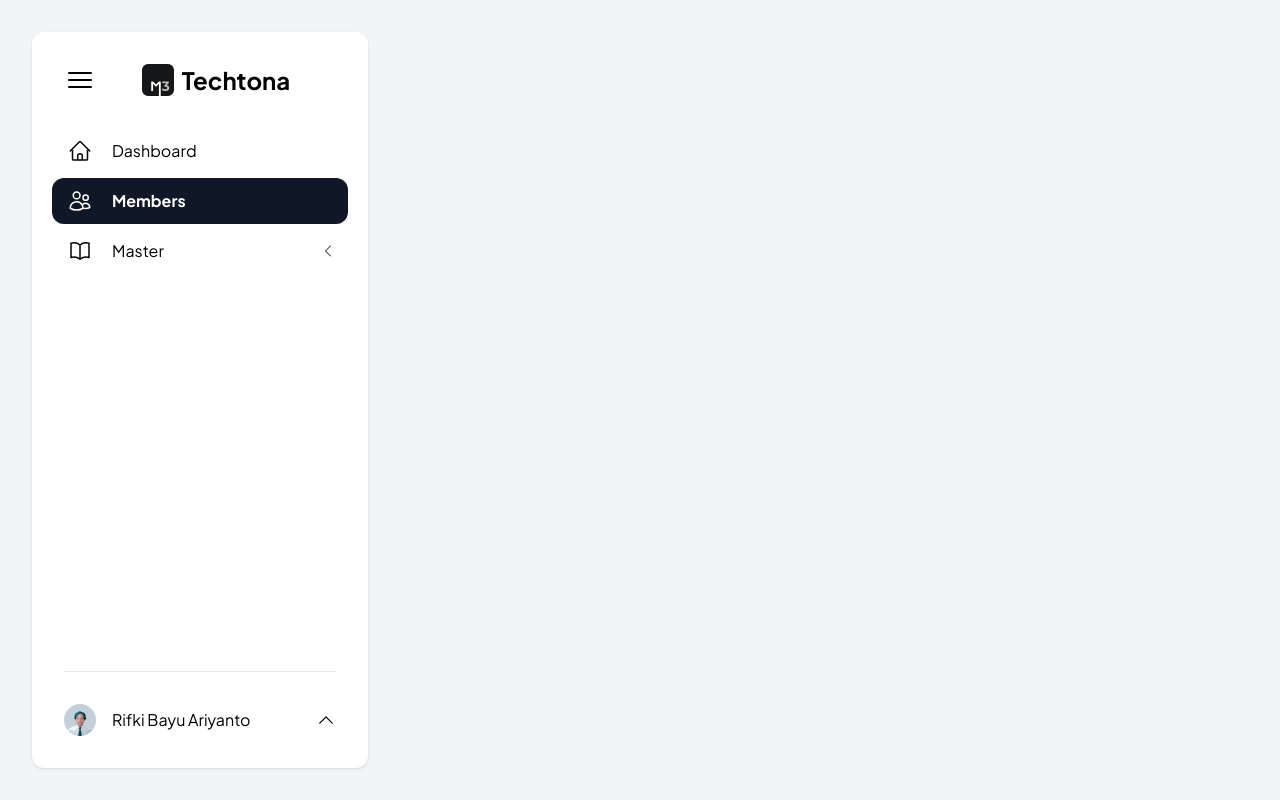
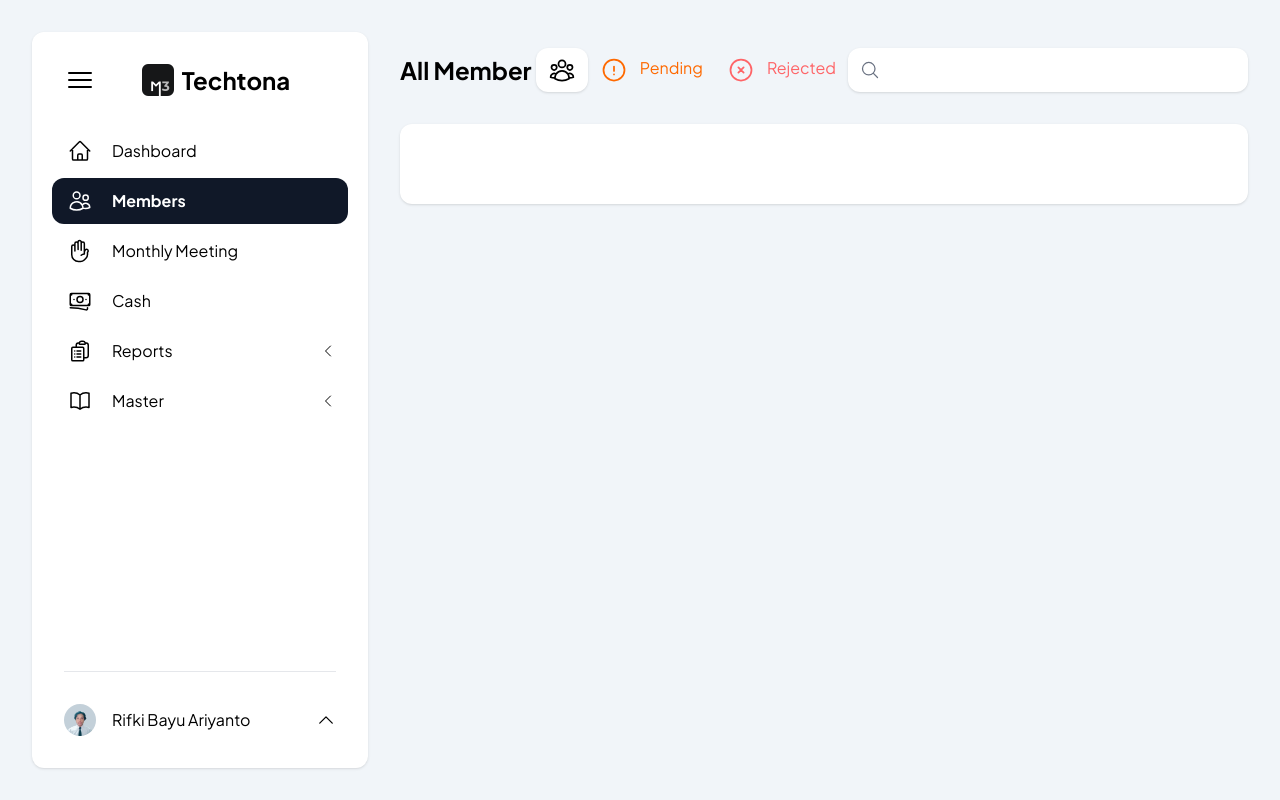
Before and after one commit to rifkibayuariy/karang-taruna, a Next.js app: page /admin/members in a window 1280 px wide. Built offline with nearby package versions, Linux system fonts and the light colour scheme.

Commit message:
basic admin member

```diff
--- /dev/null
+++ b/app/admin/cash/page.tsx
@@ -0,0 +1,3 @@
+export default function Cash() {
+    return (<></>);
+};
--- a/app/admin/layout.tsx
+++ b/app/admin/layout.tsx
@@ -2,7 +2,7 @@ import SideNavLayout from "@/components/admin/sidenavlayout";
 
 export default function Layout({ children } : { children: React.ReactNode }) {
     return (
-        <div className="bg-gray-100 h-screen">
+        <div className="bg-slate-100 h-screen">
             <SideNavLayout>
                 { children }
             </SideNavLayout>
--- a/app/admin/members/page.tsx
+++ b/app/admin/members/page.tsx
@@ -1,3 +1,41 @@
-export default function Members() {
-    return (<></>);
+import Tabs from "@/components/admin/members/tabs";
+import Table from "@/components/admin/members/table";
+
+import { MagnifyingGlassIcon } from '@heroicons/react/24/outline';
+
+export default async function Members(props: {
+    searchParams?: Promise<{
+        tab?: string;
+        query?: string;
+        page?: string;
+    }>;
+}) {
+    const searchParams = await props.searchParams;
+    const tab = searchParams?.tab || 'all';
+    const query = searchParams?.query || '';
+    const currentPage = Number(searchParams?.page) || 1;
+
+    return (
+        <main>
+            <div className="flex flex-col md:flex-row w-full justify-between md:pt-4">
+                <div className="hidden md:flex-1/3 md:flex items-center">
+                    <h1 className="text-xl md:text-2xl font-bold">{`${tab == 'all' ? 'All' : (tab == 'pending' ? 'Pending' : 'Rejected')} Member`}</h1>
+                </div>
+                <div>
+                    <Tabs tab={tab}/>
+                </div>
+                <div className="md:flex-1/3 flex justify-end pt-8 md:pt-0">
+                    <div className="relative w-full md:w-100">
+                    <input
+                        className="block peer h-full w-full rounded-xl py-3 pl-10 text-sm bg-white shadow-sm placeholder:text-gray-500 focus:outline-none"
+                    />
+                    <MagnifyingGlassIcon className="absolute left-3 top-1/2 size-5 -translate-y-1/2 text-gray-500 peer-focus:text-gray-900" />
+                    </div>
+                </div>
+            </div>
+            <div className="pt-4 md:pt-8">
+                <Table/>
+            </div>
+        </main>
+    );
 };
--- /dev/null
+++ b/app/admin/monthly-meeting/page.tsx
@@ -0,0 +1,3 @@
+export default function MonthlyMeeting() {
+    return (<></>);
+};
--- /dev/null
+++ b/components/admin/members/table.tsx
@@ -0,0 +1,5 @@
+export default function Table() {
+    return (
+        <div className="bg-white rounded-xl shadow-sm py-10"></div>
+    );
+};
--- /dev/null
+++ b/components/admin/members/tabs.tsx
@@ -0,0 +1,46 @@
+'use client';
+
+import {
+    UserGroupIcon,
+    ExclamationCircleIcon,
+    XCircleIcon
+} from "@heroicons/react/24/outline";
+import { useSearchParams, usePathname, useRouter } from "next/navigation";
+
+export default function Tabs({tab}: {tab: string}) {
+    const searchParams = useSearchParams();
+    const pathname = usePathname();
+    const { replace } = useRouter();
+
+    function changeTab(tab: string) {
+        const params = new URLSearchParams(searchParams);
+        if (tab) {
+            params.set('tab', tab);
+        } else {
+            params.delete('tab');
+        }
+        replace(`${pathname}?${params.toString()}`);
+    }
+
+    return (
+        <div className="flex flex-row">
+            <button
+                onClick={() => {changeTab('all')}}
+                className={`py-2 px-3 flex flex-auto rounded-xl justify-center align-middle ${tab == 'all' && ('bg-white shadow-sm')}`}>
+                <UserGroupIcon className="size-7"></UserGroupIcon>
+            </button>
+            <button
+                onClick={() => {changeTab('pending')}}
+                className={`py-2 px-3 flex flex-auto rounded-xl justify-center align-middle text-orange-500 ${tab == 'pending' && ('bg-white shadow-sm')}`}>
+                <ExclamationCircleIcon className="size-7 mr-3"></ExclamationCircleIcon>
+                <span>Pending</span>
+            </button>
+            <button
+                onClick={() => {changeTab('rejected')}}
+                className={`py-2 px-3 flex flex-auto rounded-xl justify-center align-middle text-red-400 ${tab == 'rejected' && ('bg-white shadow-sm')}`}>
+                <XCircleIcon className="size-7 mr-3"></XCircleIcon>
+                <span>Rejected</span>
+            </button>
+        </div>
+    );
+};
--- a/components/admin/sidenavmenu.tsx
+++ b/components/admin/sidenavmenu.tsx
@@ -7,16 +7,25 @@ import {
     UsersIcon,
     BookOpenIcon,
     BanknotesIcon,
-    MapPinIcon
+    MapPinIcon,
+    ClipboardDocumentListIcon,
+    CurrencyDollarIcon,
+    HandRaisedIcon,
+    ChartBarSquareIcon
 } from "@heroicons/react/24/outline";
 import MenuItem from "@/components/admin/menuitem";
 
 const links = [
     { name: 'Dashboard', href: '/admin/dashboard', icon: HomeIcon },
     { name: 'Members', href: '/admin/members', icon: UsersIcon },
+    { name: 'Monthly Meeting', href: '/admin/monthly-meeting', icon: HandRaisedIcon },
+    { name: 'Cash', href: '/admin/cash', icon: BanknotesIcon },
+    { name: 'Reports', href: '/admin/reports', icon: ClipboardDocumentListIcon, child: [
+        { name: 'Monthly Cash', href: '/admin/reports/monthly-cash', icon: ChartBarSquareIcon },
+    ] },
     { name: 'Master', href: '/admin/master', icon: BookOpenIcon, child:[
         { name: 'Location', href: '/admin/master/location', icon: MapPinIcon },
-        { name: 'Contribution Money', href: '/admin/master/contribution-money', icon: BanknotesIcon },
+        { name: 'Contribution Money', href: '/admin/master/contribution-money', icon: CurrencyDollarIcon },
     ] }
 ];
 
```
